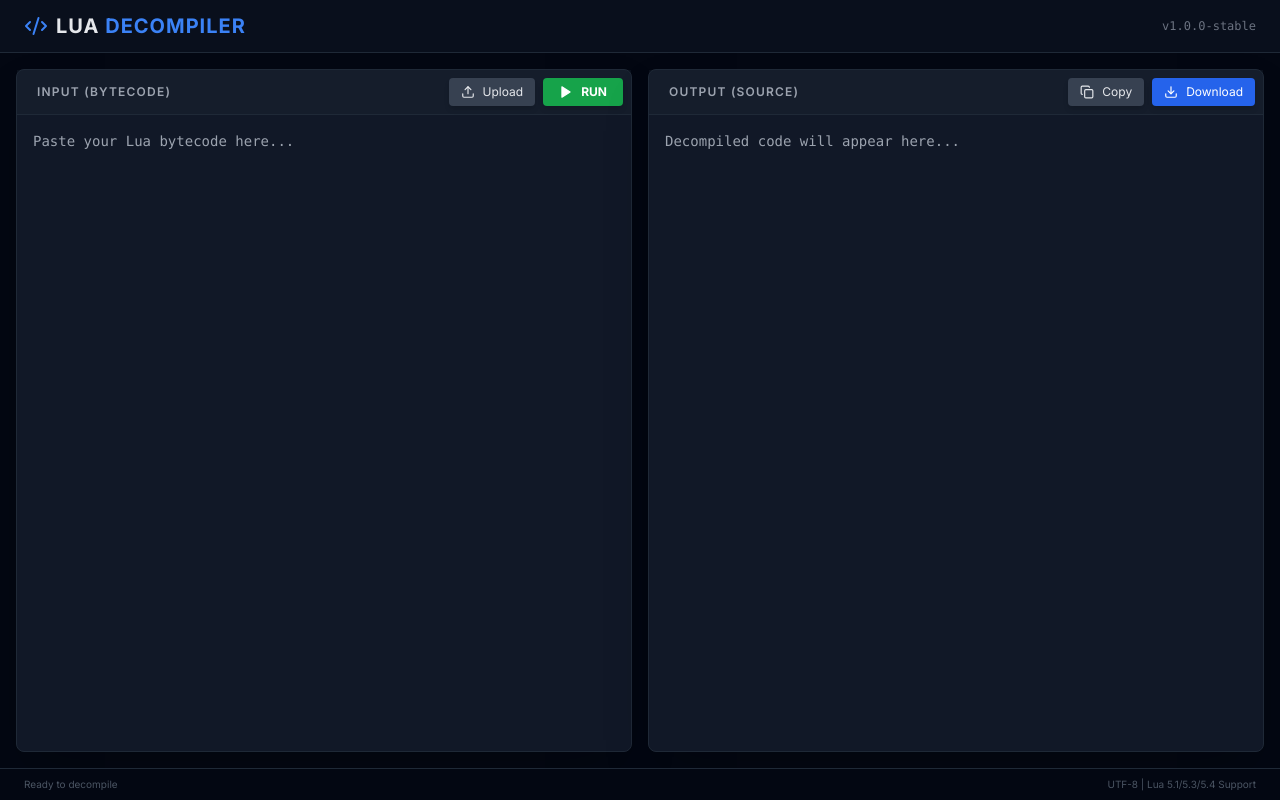
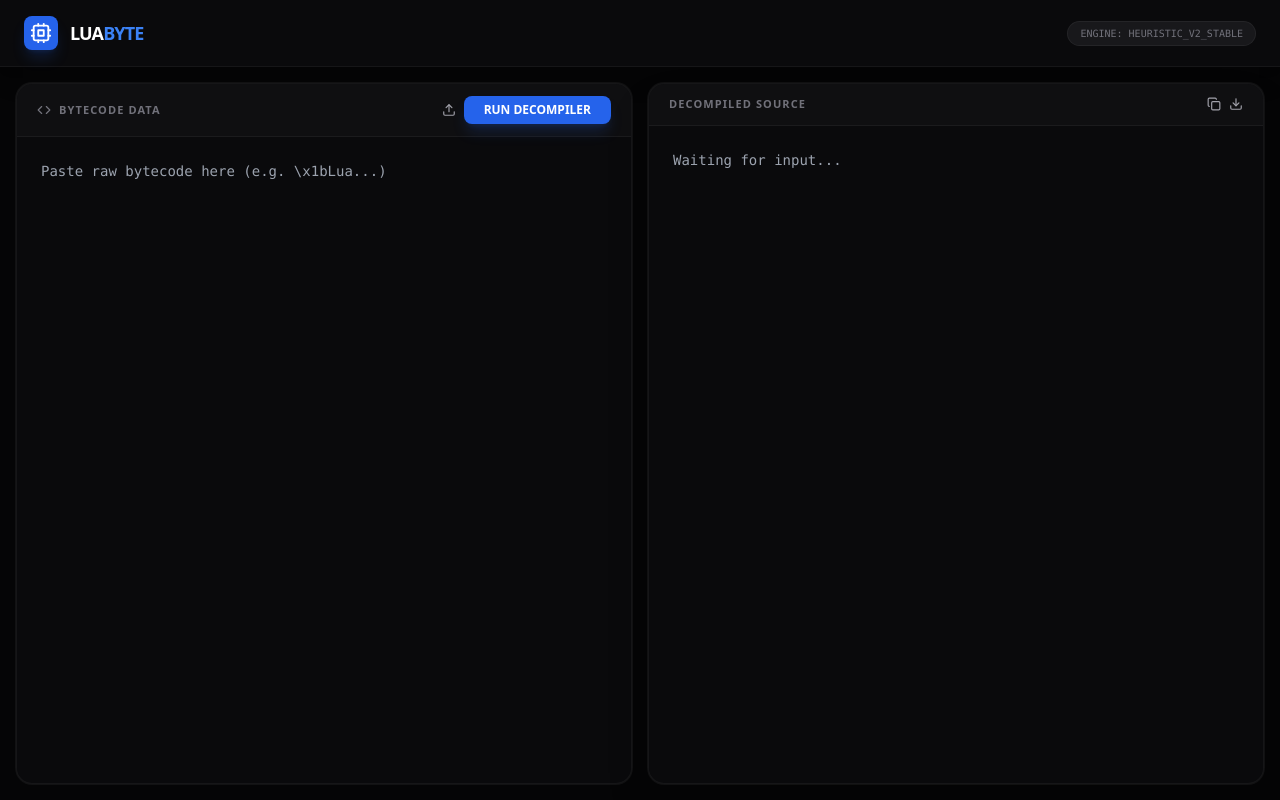
Before and after one commit to SeaMinh/luadecompiler, a Next.js app: page / in a window 1280 px wide. Built offline with nearby package versions, Linux system fonts and the light colour scheme.

Commit message:
Update page.js

```diff
--- a/src/app/page.js
+++ b/src/app/page.js
@@ -1,128 +1,113 @@
 "use client";
 import React, { useState, useRef } from "react";
-import { Play, Upload, Copy, Download, Code2 } from "lucide-react";
+import { Play, Copy, Download, Upload, Cpu, Code } from "lucide-react";
+import { fullDecompile } from "@/utils/luaDecompiler";
 
-export default function LuaDecompiler() {
-  const [inputCode, setInputCode] = useState("");
-  const [outputCode, setOutputCode] = useState("");
-  const [isDecompiling, setIsDecompiling] = useState(false);
-  const fileInputRef = useRef(null);
+export default function App() {
+  const [input, setInput] = useState("");
+  const [output, setOutput] = useState("");
+  const [isBusy, setIsBusy] = useState(false);
+  const fileRef = useRef(null);
 
-  const handleRun = () => {
-    if (!inputCode.trim()) return;
-    setIsDecompiling(true);
-
-    // Giả lập quá trình giải mã trong 800ms
+  const runDecompiler = () => {
+    if (!input) return;
+    setIsBusy(true);
+    // Tạo hiệu ứng trễ để mô phỏng quá trình quét Opcode
     setTimeout(() => {
-      setOutputCode(`-- Decompiled by Lua Tool\n-- Timestamp: ${new Date().toLocaleString()}\n\nlocal function main()\n    print("Hello World")\n    for i=1, 10 do\n        print("Counting: " .. i)\n    end\nend\n\nmain()`);
-      setIsDecompiling(false);
-    }, 800);
+      setOutput(fullDecompile(input));
+      setIsBusy(false);
+    }, 1000);
   };
 
-  const handleFileUpload = (e) => {
-    const file = e.target.files[0];
-    if (file) {
-      const reader = new FileReader();
-      reader.onload = (event) => setInputCode(event.target.result);
-      reader.readAsText(file);
-    }
-  };
-
-  const copyToClipboard = () => {
-    navigator.clipboard.writeText(outputCode);
-    alert("Đã sao chép vào bộ nhớ tạm!");
+  const copyCode = () => {
+    navigator.clipboard.writeText(output);
+    alert("Copied to clipboard!");
   };
 
   return (
-    <div className="flex flex-col h-screen max-h-screen bg-gray-950 text-gray-200">
-      {/* Header */}
-      <nav className="flex items-center justify-between px-6 py-3 border-b border-gray-800 bg-gray-900/50">
-        <div className="flex items-center gap-2">
-          <Code2 className="text-blue-500" />
-          <span className="font-bold tracking-wider text-xl">LUA <span className="text-blue-500">DECOMPILER</span></span>
+    <div className="h-screen flex flex-col bg-[#050506] text-zinc-400 font-sans selection:bg-blue-500/30">
+      {/* Navbar */}
+      <nav className="border-b border-white/5 bg-[#0a0a0c] px-6 py-4 flex items-center justify-between shadow-xl">
+        <div className="flex items-center gap-3">
+          <div className="bg-blue-600 p-1.5 rounded-lg shadow-lg shadow-blue-600/20">
+            <Cpu size={22} className="text-white" />
+          </div>
+          <h1 className="text-lg font-black tracking-tighter text-white uppercase">
+            Lua<span className="text-blue-500">Byte</span>
+          </h1>
         </div>
-        <div className="text-xs text-gray-500 font-mono">v1.0.0-stable</div>
+        <div className="text-[10px] font-mono bg-zinc-900 px-3 py-1 rounded-full border border-white/5 text-zinc-500">
+          ENGINE: HEURISTIC_V2_STABLE
+        </div>
       </nav>
 
-      {/* Toolbar & Editors */}
-      <main className="flex flex-1 overflow-hidden p-4 gap-4">
+      {/* Editor Grid */}
+      <div className="flex-1 flex overflow-hidden p-4 gap-4">
 
-        {/* CỘT TRÁI */}
-        <div className="flex-1 flex flex-col min-w-0 bg-gray-900 rounded-lg border border-gray-800 shadow-2xl">
-          <div className="p-2 border-b border-gray-800 flex justify-between items-center bg-gray-800/30">
-            <span className="text-xs font-semibold px-3 text-gray-400 uppercase tracking-widest">Input (Bytecode)</span>
+        {/* Input Box */}
+        <div className="flex-1 flex flex-col bg-[#0a0a0c] border border-white/5 rounded-2xl overflow-hidden ring-1 ring-white/5">
+          <div className="flex items-center justify-between px-5 py-3 border-b border-white/5 bg-white/[0.02]">
+            <div className="flex items-center gap-2 text-[11px] font-bold uppercase tracking-widest text-zinc-500">
+              <Code size={14} /> Bytecode Data
+            </div>
             <div className="flex gap-2">
+              <button onClick={() => fileRef.current.click()} className="btn-icon"><Upload size={14}/></button>
               <button
-                onClick={() => fileInputRef.current.click()}
-                className="flex items-center gap-2 px-3 py-1.5 text-xs bg-gray-700 hover:bg-gray-600 active:scale-95 transition-all rounded shadow-md"
-              >
-                <Upload size={14} /> Upload
-              </button>
-              <button
-                onClick={handleRun}
-                disabled={isDecompiling}
-                className={`flex items-center gap-2 px-4 py-1.5 text-xs font-bold rounded shadow-md transition-all active:scale-95 ${
-                  isDecompiling ? "bg-gray-600 cursor-not-allowed" : "bg-green-600 hover:bg-green-500 text-white"
+                onClick={runDecompiler}
+                disabled={isBusy}
+                className={`flex items-center gap-2 px-5 py-1.5 rounded-lg text-xs font-bold transition-all active:scale-95 shadow-lg ${
+                  isBusy ? "bg-zinc-800 opacity-50" : "bg-blue-600 hover:bg-blue-500 text-white shadow-blue-600/20"
                 }`}
               >
-                <Play size={14} fill="currentColor" /> {isDecompiling ? "RUNNING..." : "RUN"}
-              </button>
-            </div>
-          </div>
-          <input type="file" ref={fileInputRef} onChange={handleFileUpload} className="hidden" />
-          <textarea
-            className="flex-1 p-4 bg-transparent font-mono text-sm outline-none resize-none overflow-auto whitespace-pre custom-scrollbar"
-            placeholder="Paste your Lua bytecode here..."
-            value={inputCode}
-            onChange={(e) => setInputCode(e.target.value)}
-            wrap="off"
-            spellCheck="false"
-          />
-        </div>
-
-        {/* CỘT PHẢI */}
-        <div className="flex-1 flex flex-col min-w-0 bg-gray-900 rounded-lg border border-gray-800 shadow-2xl">
-          <div className="p-2 border-b border-gray-800 flex justify-between items-center bg-gray-800/30">
-            <span className="text-xs font-semibold px-3 text-gray-400 uppercase tracking-widest">Output (Source)</span>
-            <div className="flex gap-2">
-              <button
-                onClick={copyToClipboard}
-                className="flex items-center gap-2 px-3 py-1.5 text-xs bg-gray-700 hover:bg-gray-600 active:scale-95 transition-all rounded shadow-md"
-              >
-                <Copy size={14} /> Copy
-              </button>
-              <button
-                onClick={() => {
-                  const blob = new Blob([outputCode], { type: "text/plain" });
-                  const url = URL.createObjectURL(blob);
-                  const a = document.createElement("a");
-                  a.href = url;
-                  a.download = "decompiled.lua";
-                  a.click();
-                }}
-                className="flex items-center gap-2 px-3 py-1.5 text-xs bg-blue-600 hover:bg-blue-500 active:scale-95 transition-all rounded shadow-md text-white"
-              >
-                <Download size={14} /> Download
+                {isBusy ? "PROCESSING..." : "RUN DECOMPILER"}
               </button>
             </div>
           </div>
           <textarea
-            className="flex-1 p-4 bg-transparent font-mono text-sm outline-none resize-none overflow-auto whitespace-pre text-green-400 custom-scrollbar"
-            value={outputCode}
-            readOnly
+            className="flex-1 p-6 bg-transparent font-mono text-sm outline-none resize-none overflow-auto whitespace-pre custom-scroll text-blue-400/70"
             wrap="off"
-            placeholder="Decompiled code will appear here..."
             spellCheck="false"
+            value={input}
+            onChange={(e) => setInput(e.target.value)}
+            placeholder="Paste raw bytecode here (e.g. \x1bLua...)"
           />
         </div>
 
-      </main>
+        {/* Output Box */}
+        <div className="flex-1 flex flex-col bg-[#0a0a0c] border border-white/5 rounded-2xl overflow-hidden ring-1 ring-white/5 shadow-2xl">
+          <div className="flex items-center justify-between px-5 py-3 border-b border-white/5 bg-white/[0.02]">
+            <div className="text-[11px] font-bold uppercase tracking-widest text-zinc-500 tracking-widest">
+              Decompiled Source
+            </div>
+            <div className="flex gap-2">
+              <button onClick={copyCode} className="btn-icon"><Copy size={14}/></button>
+              <button onClick={() => {}} className="btn-icon"><Download size={14}/></button>
+            </div>
+          </div>
+          <textarea
+            className="flex-1 p-6 bg-transparent font-mono text-sm outline-none resize-none overflow-auto whitespace-pre custom-scroll text-emerald-400"
+            readOnly
+            wrap="off"
+            value={output}
+            placeholder="Waiting for input..."
+          />
+        </div>
+      </div>
 
-      {/* Footer */}
-      <footer className="px-6 py-2 border-t border-gray-800 text-[10px] text-gray-600 flex justify-between">
-        <div>Ready to decompile</div>
-        <div>UTF-8 | Lua 5.1/5.3/5.4 Support</div>
-      </footer>
+      <input type="file" ref={fileRef} className="hidden" onChange={(e) => {
+        const reader = new FileReader();
+        reader.onload = (ev) => setInput(ev.target.result);
+        reader.readAsText(e.target.files[0]);
+      }} />
+
+      <style jsx>{`
+        .btn-icon {
+          @apply p-2 bg-zinc-900 hover:bg-zinc-800 rounded-lg border border-white/5 transition-all active:scale-90;
+        }
+        .custom-scroll::-webkit-scrollbar { width: 6px; height: 6px; }
+        .custom-scroll::-webkit-scrollbar-thumb { background: #1f1f23; border-radius: 10px; }
+        .custom-scroll::-webkit-scrollbar-thumb:hover { background: #2f2f35; }
+      `}</style>
     </div>
   );
 }
```
